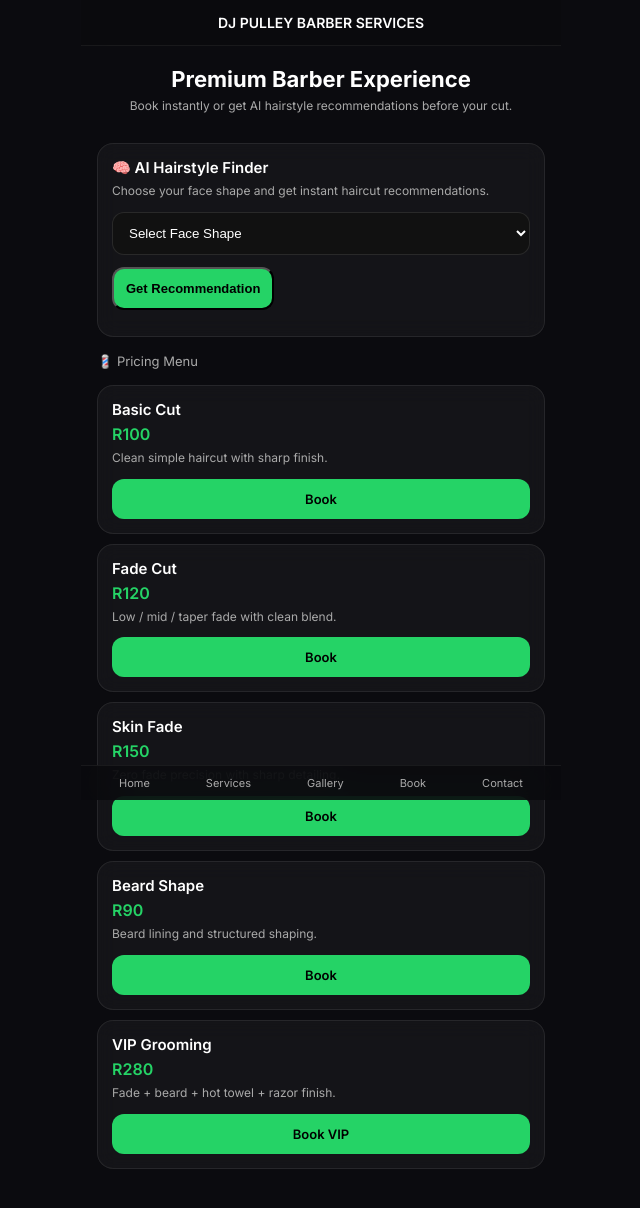
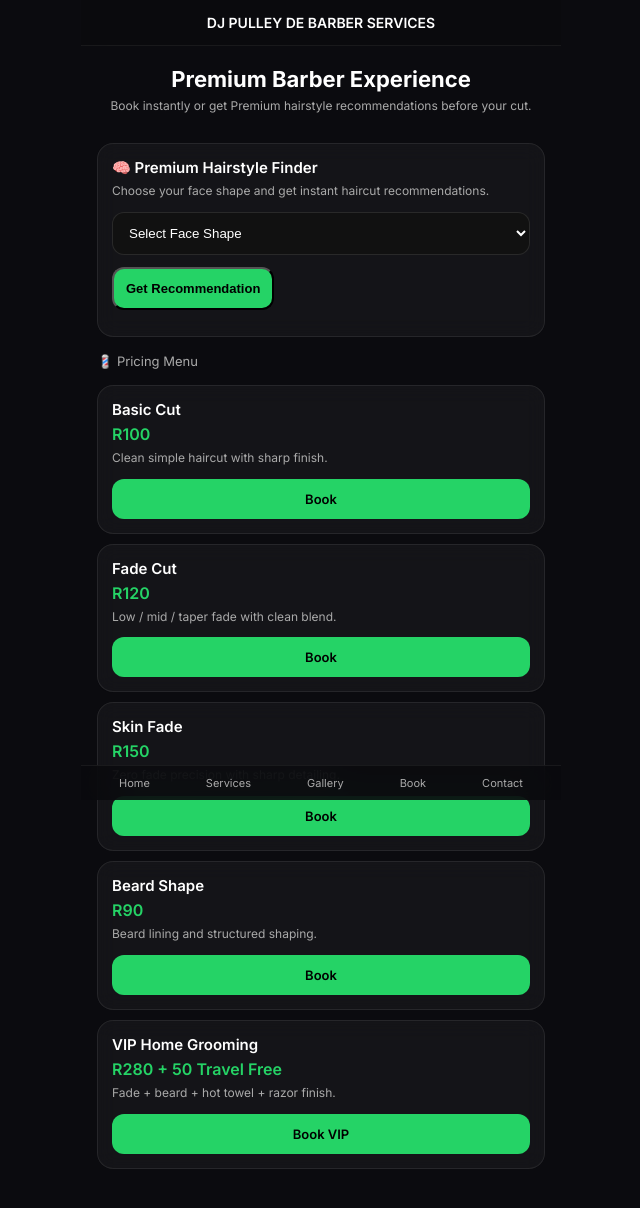
Before and after one commit to zepmasterbase/Dj-Pulley-De-Barber, a plain HTML site: page service.html in a window 1280 px wide. Shown: the whole page, without its empty margins (319-959 px from the left). Drawn offline with Linux system fonts and the light colour scheme.

Commit message:
Update service.html

```diff
--- a/service.html
+++ b/service.html
@@ -172,18 +172,18 @@ select{
 
 <!-- HEADER -->
 <div class="header">
-<h1>DJ PULLEY BARBER SERVICES</h1>
+<h1>DJ PULLEY DE BARBER SERVICES</h1>
 </div>
 
 <!-- HERO -->
 <div class="hero">
 <h2>Premium Barber Experience</h2>
-<p>Book instantly or get AI hairstyle recommendations before your cut.</p>
+<p>Book instantly or get Premium hairstyle recommendations before your cut.</p>
 </div>
 
-<!-- 🧠 AI SYSTEM -->
+<!-- 🧠 Premium SYSTEM -->
 <div class="card">
-<h3>🧠 AI Hairstyle Finder</h3>
+<h3>🧠 Premium Hairstyle Finder</h3>
 <p>Choose your face shape and get instant haircut recommendations.</p>
 
 <select id="faceType">
@@ -232,8 +232,8 @@ select{
 </div>
 
 <div class="card">
-<h3>VIP Grooming</h3>
-<div class="price">R280</div>
+<h3>VIP Home Grooming</h3>
+<div class="price">R280 + 50 Travel Free</div>
 <p>Fade + beard + hot towel + razor finish.</p>
 <a class="btn whatsapp" href="https://wa.me/27694397338?text=VIP%20Grooming%20R280">Book VIP</a>
 </div>
```
